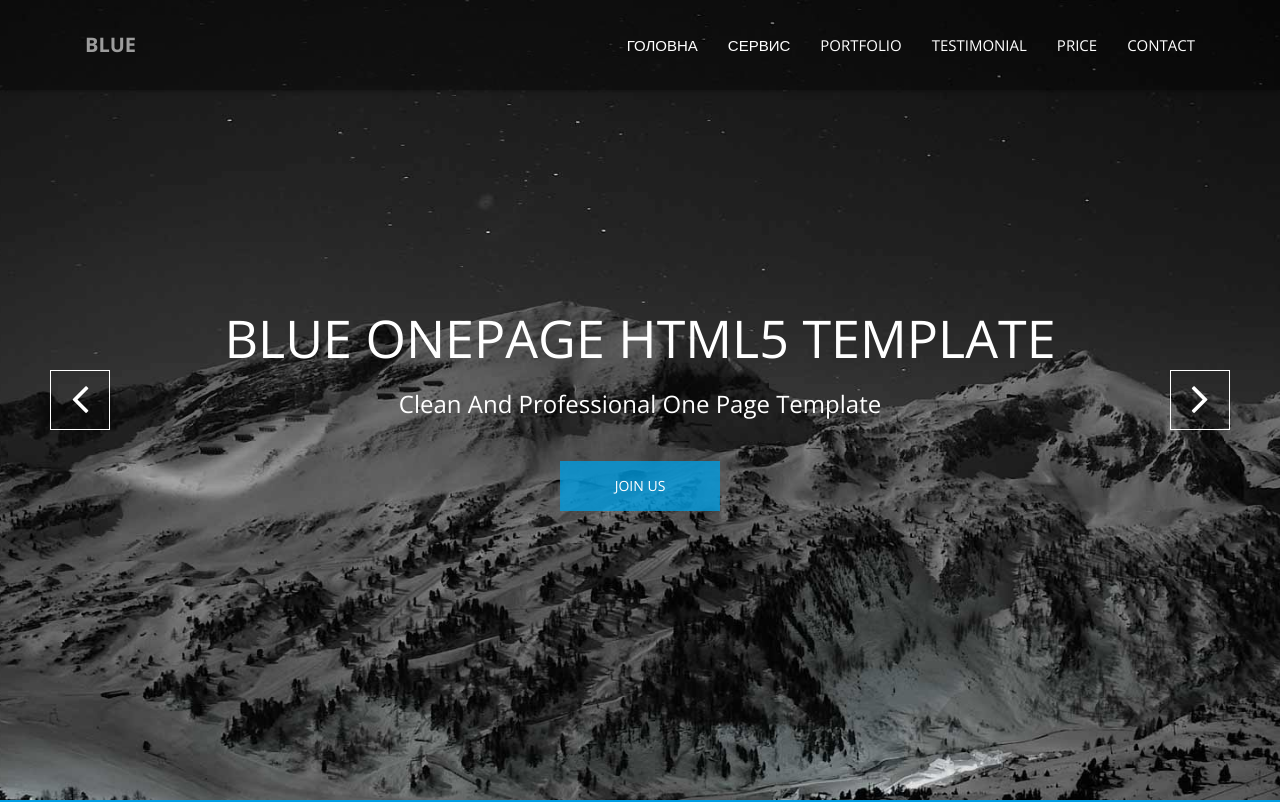
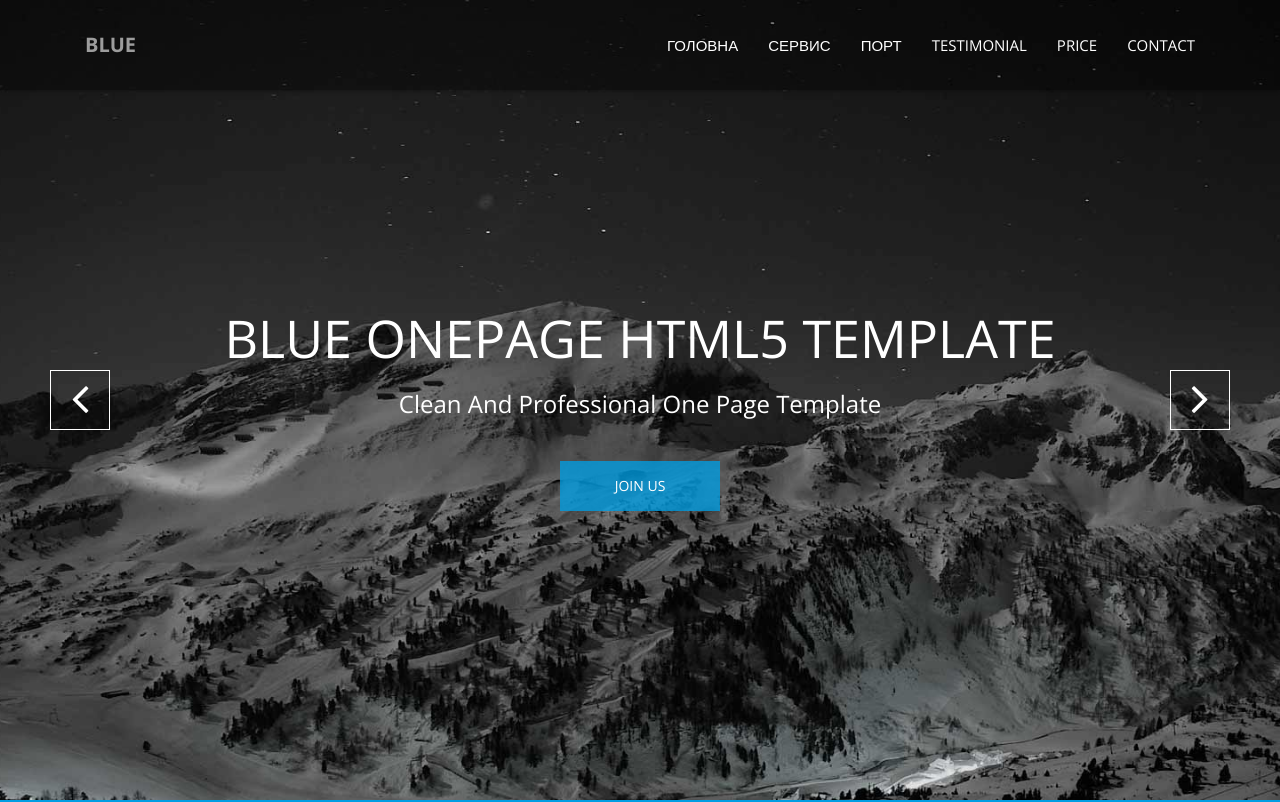
Before and after one commit to Andriyfk13/Andriyfk13.github.io, a plain HTML site: page Theme/index.html in a window 1280 px wide. Shown: the top 802 px of the page. Drawn offline with nearby package versions, Linux system fonts and the light colour scheme; some packages are replaced by stand-ins of ours.

Commit message:
Update index.html

```diff
--- a/Theme/index.html
+++ b/Theme/index.html
@@ -79,7 +79,7 @@
                     <ul id="nav" class="nav navbar-nav">
                         <li><a href="#body">Головна</a></li>
                         <li><a href="#service">сервис</a></li>
-                        <li><a href="#portfolio">portfolio</a></li>
+                        <li><a href="#portfolio">порт</a></li>
                         <li><a href="#testimonials">Testimonial</a></li>
                         <li><a href="#price">price</a></li>
                         <li><a href="#contact">Contact</a></li>
```
